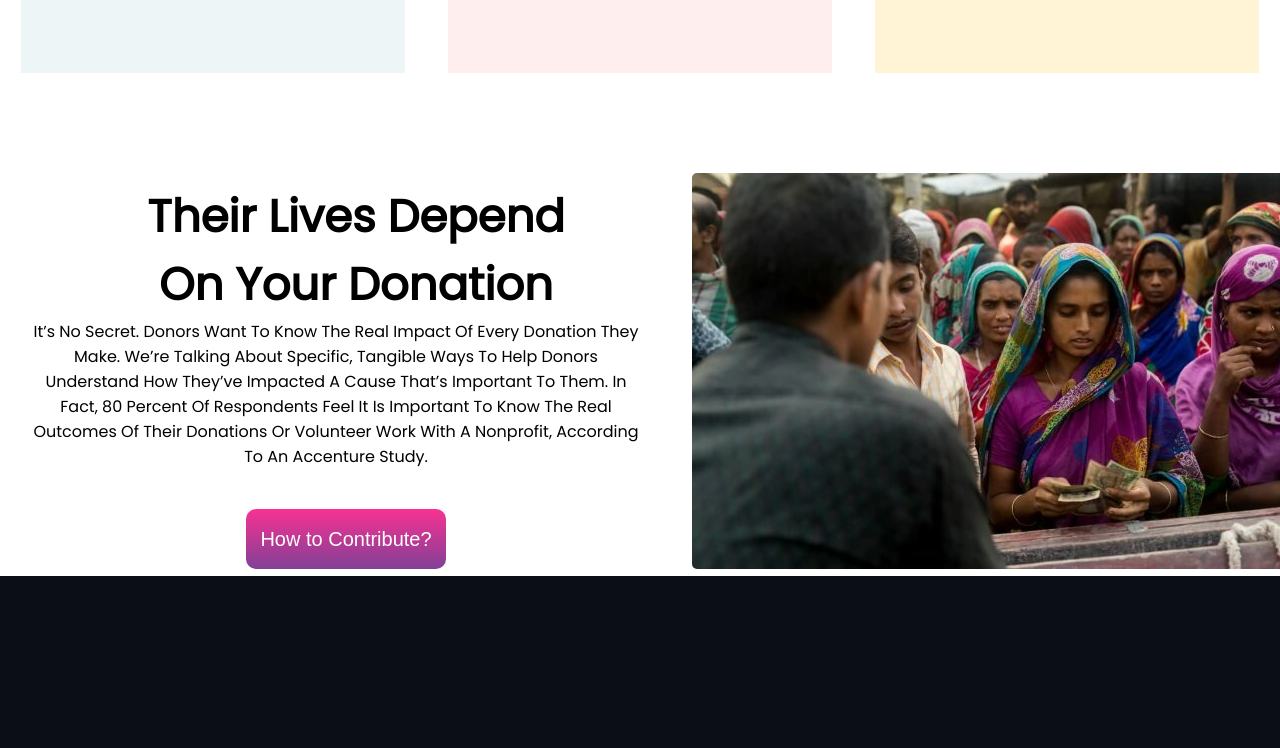
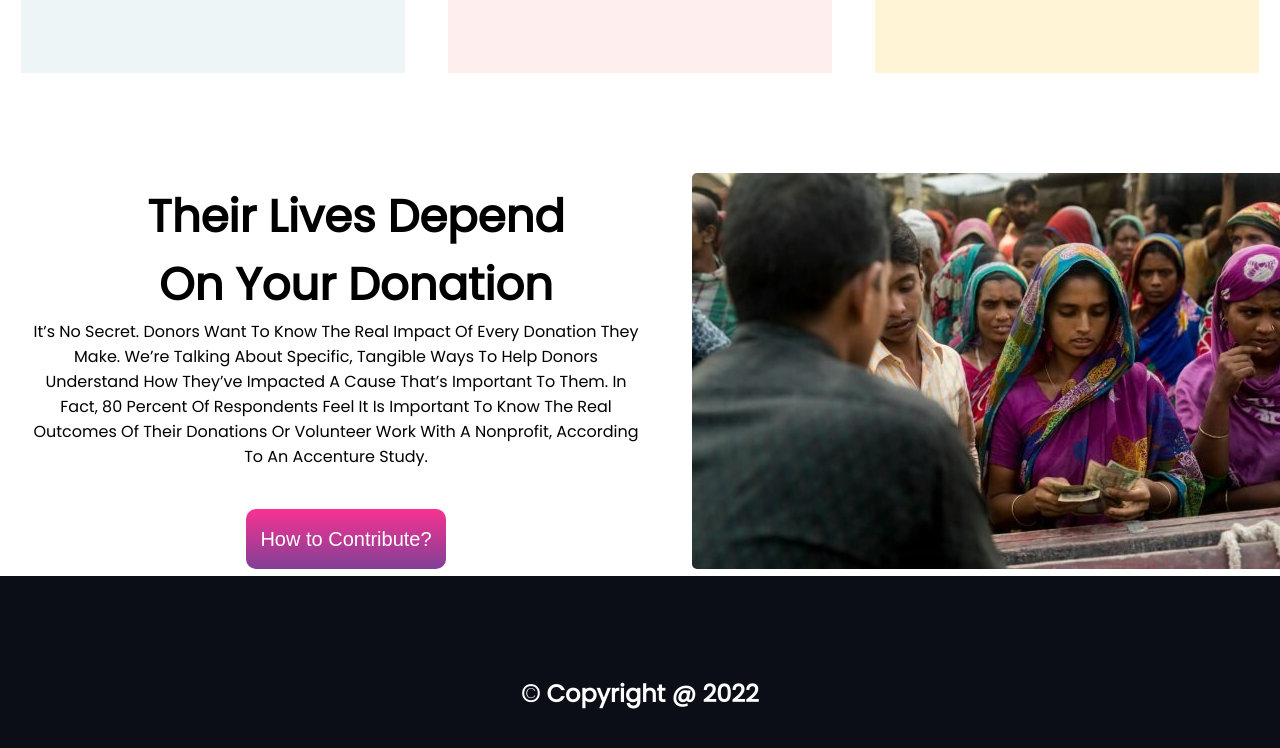
Before and after one commit to mrraju81/assignment01, a plain HTML site: page index.html in a window 1280 px wide. Shown: the part 1738-2486 px from the top of the page. Drawn offline with Linux system fonts and the light colour scheme.

Commit message:
first commit

```diff
--- a/index.html
+++ b/index.html
@@ -102,6 +102,7 @@
 
     </section>
     <section class="footer">
+        <h1 class="credit"> &copy; copyright @ 2022</h1>
 
     </section>
 
--- a/style.css
+++ b/style.css
@@ -214,3 +214,8 @@ input{
     background: #0B0D17;
 
 }
+.footer h1{
+    text-align: center;
+    color: white;
+    padding-top: 100px;
+}
```
